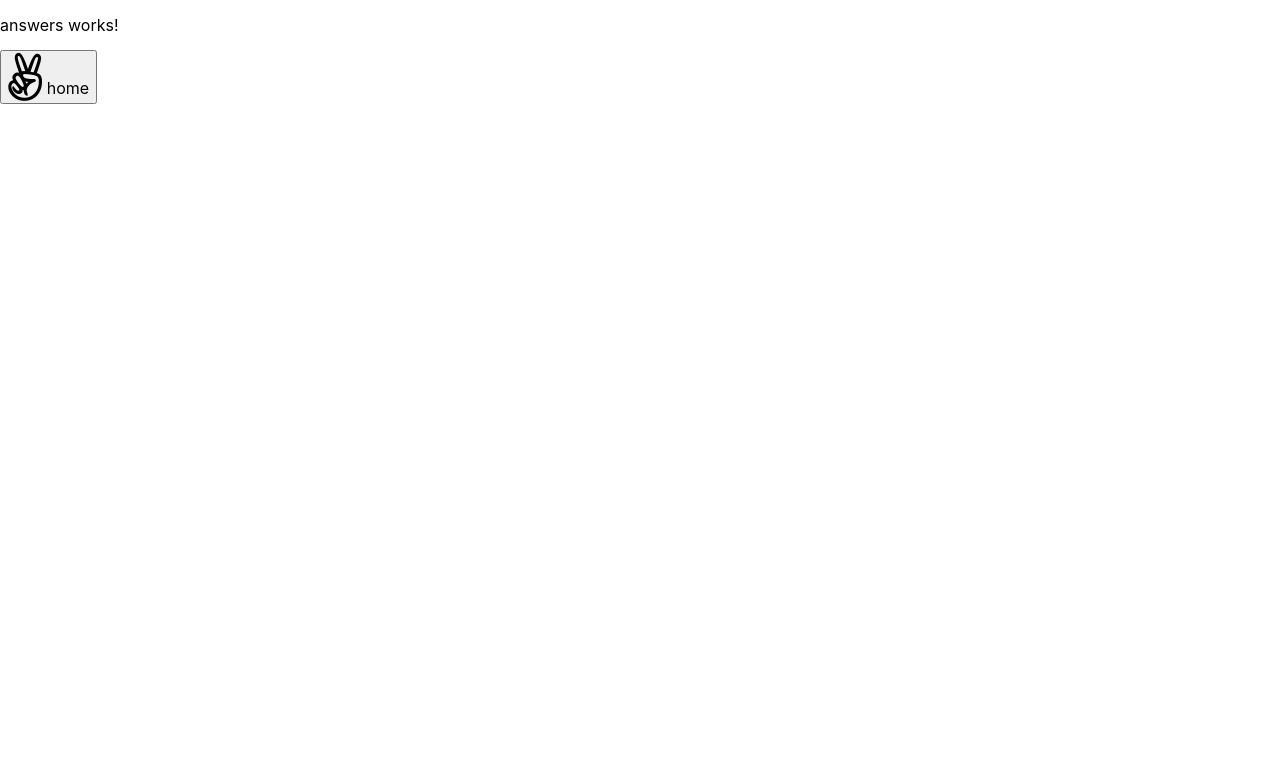
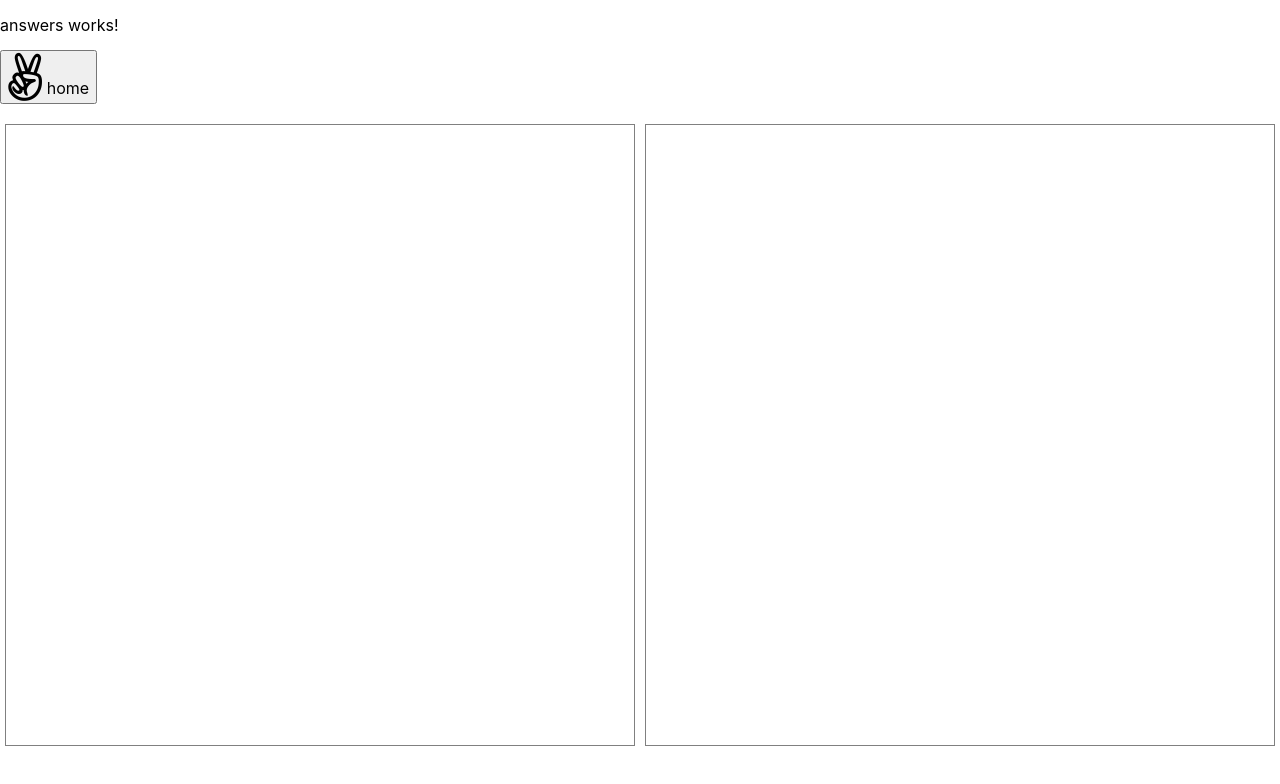
Before and after one commit to tolyaganzin/Questionnaire, an Angular app in the folder questionnaire/: page /answers in a window 1280 px wide. Shown: the top 784 px of the page. Built offline with nearby package versions, Linux system fonts and the light colour scheme.

Commit message:
add answers page view

```diff
--- a/questionnaire/src/app/pages/answers/answers.module.ts
+++ b/questionnaire/src/app/pages/answers/answers.module.ts
@@ -4,11 +4,13 @@ import { CommonModule } from '@angular/common';
 import { AnswersRoutingModule } from './answers-routing.module';
 import { AnswersComponent } from './answers/answers.component';
 
+import { SharedModule } from '../../shared/shared.module';
 
 @NgModule({
   declarations: [AnswersComponent],
   imports: [
     CommonModule,
+    SharedModule,
     AnswersRoutingModule
   ]
 })
--- a/questionnaire/src/app/pages/answers/answers/answers.component.html
+++ b/questionnaire/src/app/pages/answers/answers/answers.component.html
@@ -1,2 +1,11 @@
 <p>answers works!</p>
 <button [routerLink]="['/home']"><i class="fa fa-angellist fa-3x" aria-hidden="true" ></i> home</button>
+
+<div class="main-container">
+  <div class="questions-list">
+    <q-question-view [isStatic]="false"  *ngFor="let question of questions | orderByAnsweredFlag | orderByDate " [question]="question" (answered)="answered($event)"></q-question-view>
+  </div>
+  <div class="questions-list">
+    <q-question-view  *ngFor="let question of questions | orderByAnsweredFlag: true | orderByDate : 'answeredAt' " [question]="question" ></q-question-view>
+  </div>
+</div>
--- a/questionnaire/src/app/pages/answers/answers/answers.component.scss
+++ b/questionnaire/src/app/pages/answers/answers/answers.component.scss
@@ -0,0 +1,16 @@
+.main-container {
+  display: flex;
+  flex-direction: row;
+  margin-top: 20px;
+
+  .questions-list {
+    display: flex;
+    flex-direction: column;
+    width: calc(50% - 32px);
+    padding: 10px;
+    margin: 0 5px;
+    height: calc(100dvh - 200px);
+    overflow: auto;
+    border: solid 1px gray;
+  }
+}
--- a/questionnaire/src/app/pages/answers/answers/answers.component.ts
+++ b/questionnaire/src/app/pages/answers/answers/answers.component.ts
@@ -1,4 +1,6 @@
-import { Component } from '@angular/core';
+import { Component, OnInit } from '@angular/core';
+import { DataService } from '../../../shared/services/data.service';
+import { Question } from '../../../shared/services/question.model';
 
 @Component({
   selector: 'q-answers',
@@ -6,6 +8,19 @@ import { Component } from '@angular/core';
   templateUrl: './answers.component.html',
   styleUrl: './answers.component.scss'
 })
-export class AnswersComponent {
+export class AnswersComponent implements OnInit {
 
+  questions: Question[] = [];
+
+  constructor(
+    private dataService: DataService,
+  ) {}
+
+  ngOnInit(): void {
+    this.questions = this.dataService.getQuestions()
+  }
+
+  answered(question: Question) {
+    console.log(question);
+  }
 }
```
